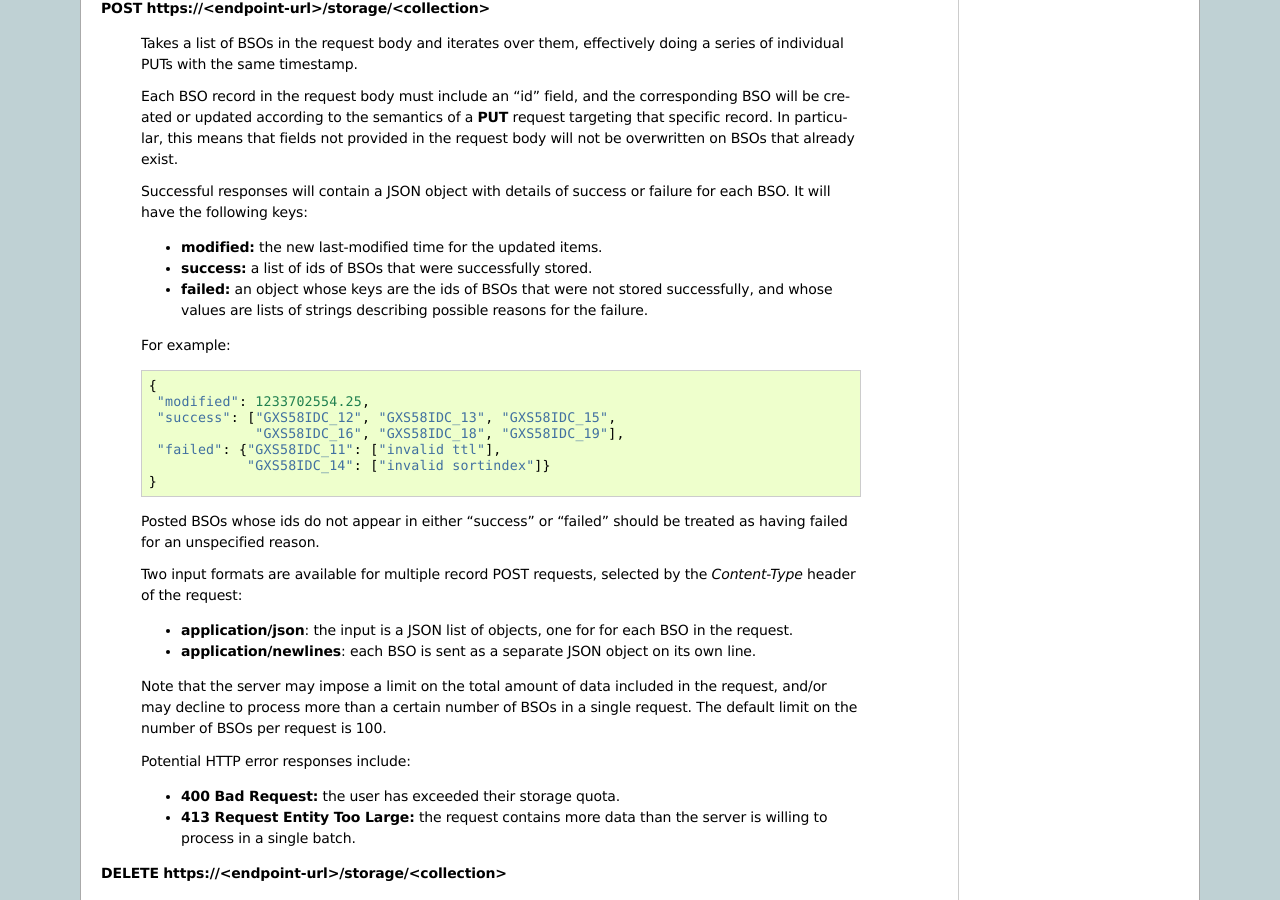
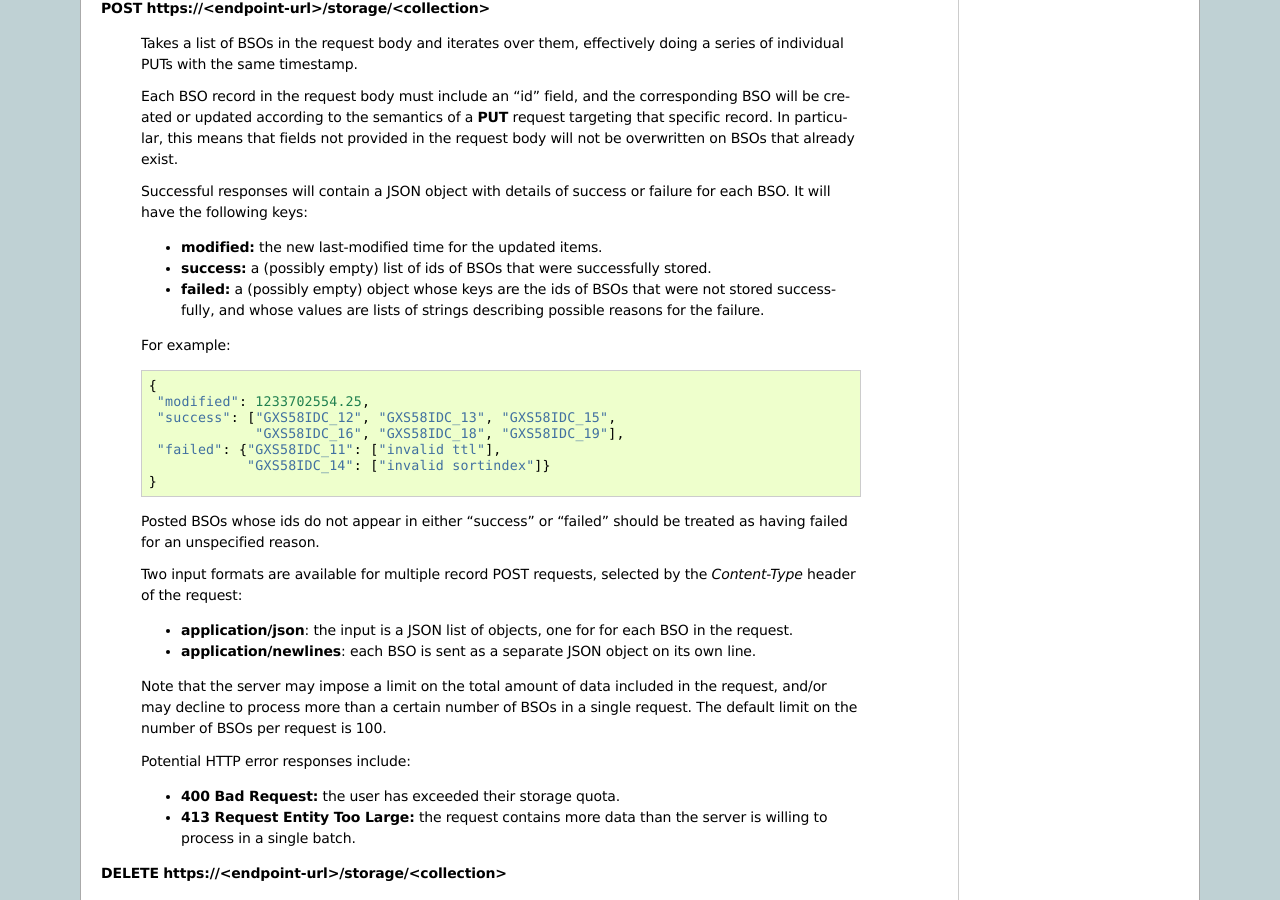
Before and after one commit to mozilla-services/docs, a Sphinx documentation site: the page built from source/storage/apis-1.2.rst, in a window 1280 px wide and 900 px high, scrolled down 4205 px. Built offline with Sphinx 7.4.7, drawn with Linux system fonts in a browser that asks for light colours; the version number could not be read and is left out.

Commit message:
Clarify that 'success' and 'failure' can be empty.

```diff
--- a/source/storage/apis-1.2.rst
+++ b/source/storage/apis-1.2.rst
@@ -308,9 +308,10 @@ collection.
     or failure for each BSO.  It will have the following keys:
 
     - **modified:** the new last-modified time for the updated items.
-    - **success:** a list of ids of BSOs that were successfully stored.
-    - **failed:** an object whose keys are the ids of BSOs that were not
-      stored successfully, and whose values are lists of strings
+    - **success:** a (possibly empty) list of ids of BSOs that were
+      successfully stored.
+    - **failed:** a (possibly empty) object whose keys are the ids of BSOs
+      that were not stored successfully, and whose values are lists of strings
       describing possible reasons for the failure.
 
     For example::
```
